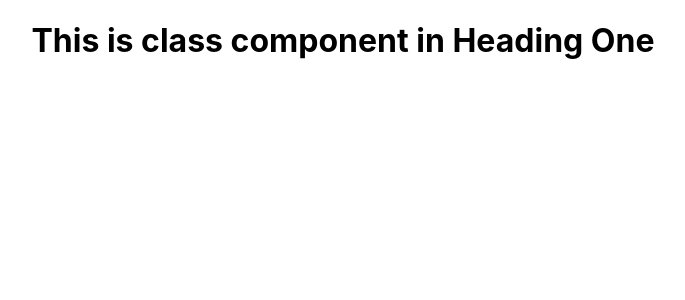
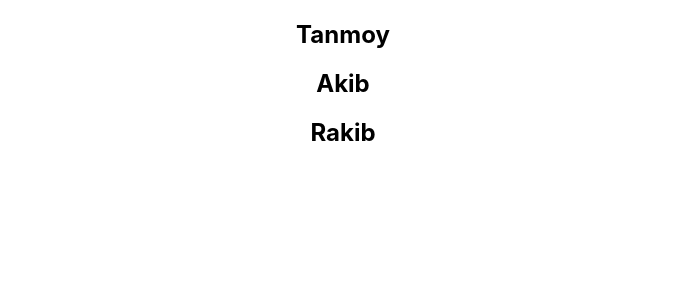
Before and after one commit to tnmy2426/first_react_app, a React (Create React App) app: page / in a window 1280 px wide. Shown: the top 300 px of the page, without its empty margins (297-982 px from the left). Built offline with nearby package versions, Linux system fonts and the light colour scheme.

Commit message:
List rendering using 'key' argument data will be dynamic

```diff
--- a/src/App.js
+++ b/src/App.js
@@ -1,7 +1,8 @@
 import React from 'react';
 // import logo from './logo.svg';
 import './App.css';
-import Condition from './components/Condition';
+import List from './components/List';
+// import Condition from './components/Condition';
 // import Parent from './components/Parent';
 // import BindEvent from './components/BindEvent';
 // import CarTwo from './components/CarTwo';
@@ -33,7 +34,8 @@ function App() {
       {/* <ClickTwo /> */}
       {/* <BindEvent /> */}
       {/* <Parent /> */}
-      <Condition />
+      {/* <Condition /> */}
+      <List />
     </div>
   );
 }
--- /dev/null
+++ b/src/components/List.js
@@ -0,0 +1,18 @@
+import React from 'react'
+
+const List = () => {
+    const names = ['Tanmoy', 'Akib', 'Rakib']
+    return (
+        <div>
+            {
+                names.map((name, index)=> {
+                    return (
+                        <h2 key={index}>{ name }</h2>
+                    )
+                })
+            }
+        </div>
+    )
+}
+
+export default List
```
